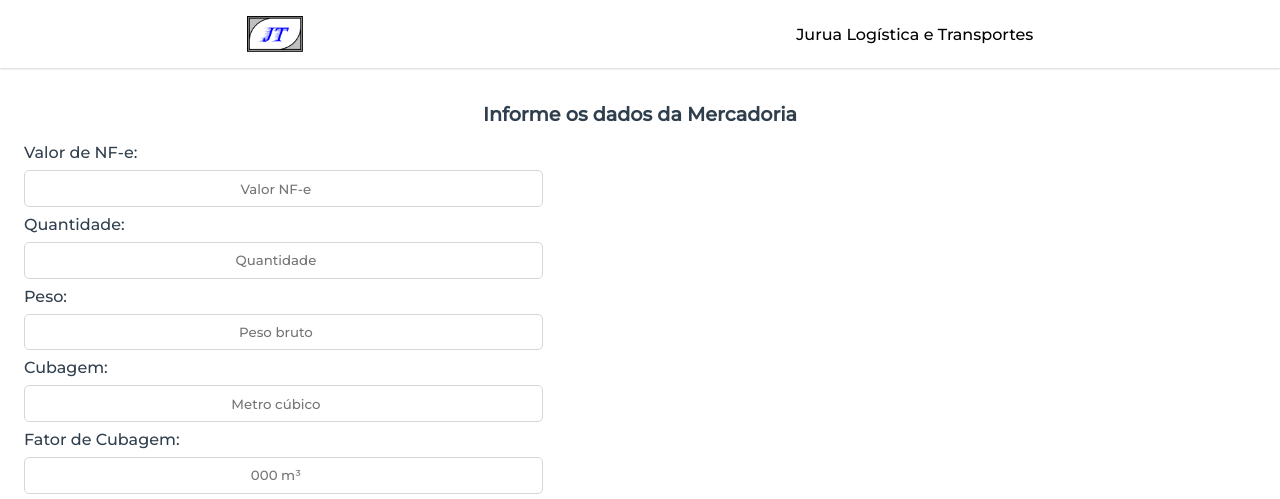
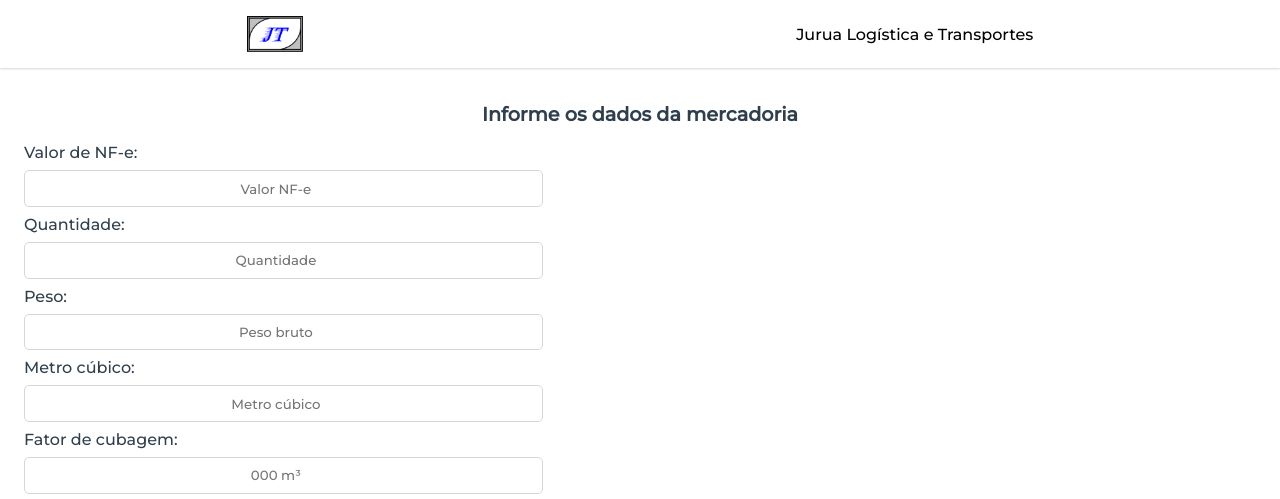
Before and after one commit to elieljuniorm/maia-transport, a React (Create React App) app: page / in a window 1280 px wide. Shown: the top 499 px of the page. Built offline with nearby package versions, Linux system fonts and the light colour scheme.

Commit message:
teste de retirada de erro

```diff
--- a/src/componente/Calculadora.js
+++ b/src/componente/Calculadora.js
@@ -64,7 +64,7 @@ function Calculadora() {
 
             <main>
 
-                <h1>Informe os dados da Mercadoria</h1>
+                <h1>Informe os dados da mercadoria</h1>
 
                 <form className={styles.formulario}>
 
@@ -80,11 +80,11 @@ function Calculadora() {
 
                     <input type="number" id="pesobruto" placeholder="Peso bruto" required className={styles.entradaDados} />
 
-                    <label>Cubagem:</label>
+                    <label>Metro cúbico:</label>
 
                     <input type="number" id="cubagem" placeholder="Metro cúbico" className={styles.entradaDados} />
 
-                    <label>Fator de Cubagem:</label>
+                    <label>Fator de cubagem:</label>
 
                     <input type="number" id="fator" placeholder="000 m³" className={styles.entradaDados} />
 
```
